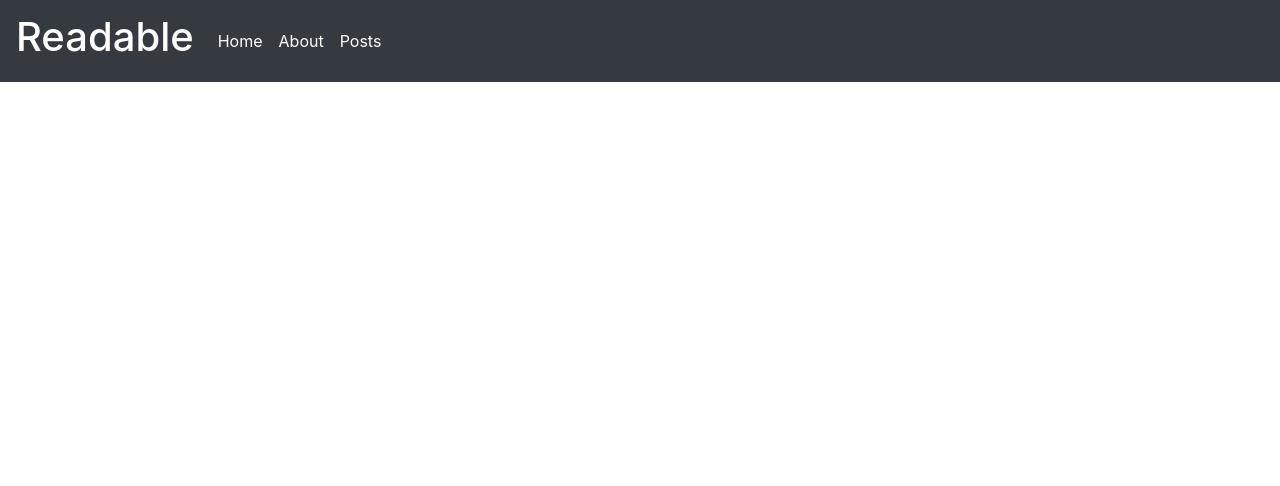
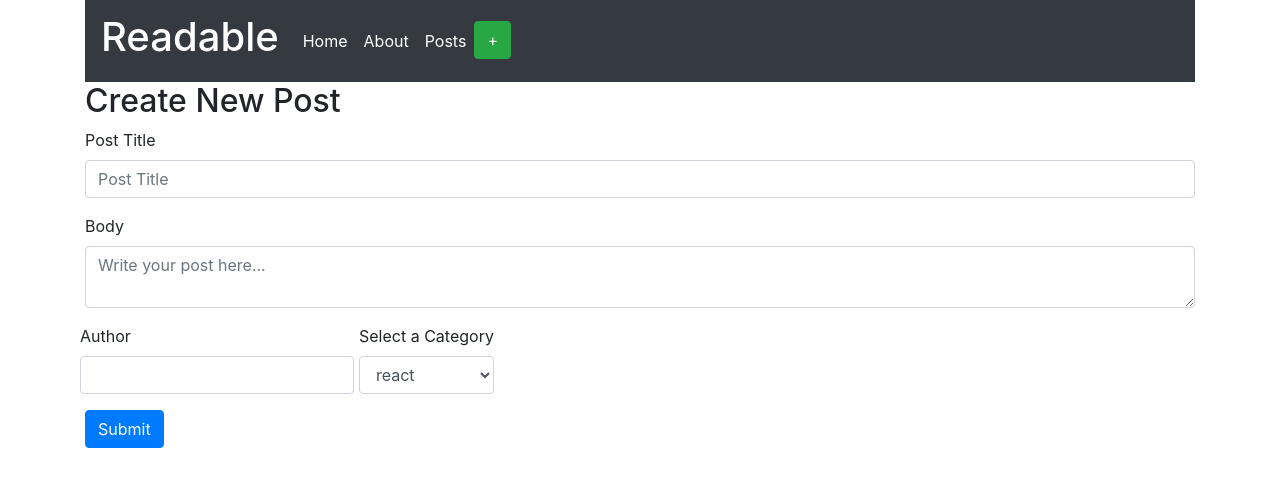
Before and after one commit to codemarq/readable, a React (Create React App) app in the folder frontend/: page /createPost in a window 1280 px wide. Shown: the top 486 px of the page. Built offline with nearby package versions, Linux system fonts and the light colour scheme.

Commit message:
CHORE: createPost form

```diff
--- a/frontend/package.json
+++ b/frontend/package.json
@@ -8,6 +8,7 @@
     "jquery": "^3.3.1",
     "moment": "^2.20.1",
     "popper.js": "^1.12.9",
+    "prop-types": "^15.6.1",
     "react": "^16.2.0",
     "react-dom": "^16.2.0",
     "react-router": "^3.2.0",
--- a/frontend/src/components/App.js
+++ b/frontend/src/components/App.js
@@ -5,7 +5,7 @@ import routes from '../routes'
 class App extends Component {
   render() {
     return (
-      <div className="App">
+      <div className="App container">
         <Header/>
         {routes}
       </div>
--- a/frontend/src/components/common/Header.js
+++ b/frontend/src/components/common/Header.js
@@ -21,6 +21,9 @@ const Header = () => {
             <li className="nav-item active">
               <Link to="/posts" className="nav-link active">Posts</Link>
             </li>
+            <li className="nav-item active">
+              <Link to="/createPost" className="btn btn-success">+</Link>
+            </li>
           </ul>
         </div>
       </nav>
--- /dev/null
+++ b/frontend/src/components/post/CreatePost.js
@@ -0,0 +1,46 @@
+import React, { Component } from 'react'
+// import PropTypes from 'prop-types'
+
+class CreatePost extends Component {
+	render () {
+		return (
+			<form>
+				<h2>Create New Post</h2>
+				{/* <div className="form-row"> */}
+					<div className="form-group">
+						<label for="postTitleInput">Post Title</label>
+						<input type="text" className="form-control" id="postTitleInput" placeholder="Post Title"/>
+					</div>
+				{/* </div> */}
+				{/* <div className="form-row"> */}
+					<div className="form-group">
+						<label for="postBodyInput">Body</label>
+						<textarea className="form-control" id="postBodyInput" placeholder="Write your post here..."/>
+					</div>
+				{/* </div> */}
+				<div className="form-row">
+					<div className="form-group">
+						<label for="postAuthorInput">Author</label>
+						<input type="text" className="form-control" id="postAuthorInput" />
+					</div>
+					<div className="form-group col-auto">
+						<label for="categorySelect">Select a Category</label>
+						<select className="form-control" id="categorySelect">
+							<option>react</option>
+							<option>redux</option>
+							<option>udacity</option>
+						</select>
+					</div>
+				</div>
+				<button type="submit" className="btn btn-primary">Submit</button>
+			</form>
+		)
+	}
+}
+
+// CreatePost.propTypes = {
+// 	return {
+
+// 	}
+// }
+export default CreatePost
--- a/frontend/src/routes.js
+++ b/frontend/src/routes.js
@@ -3,11 +3,13 @@ import { Route } from 'react-router-dom'
 import HomePage from './components/home/HomePage'
 import AboutPage from './components/about/AboutPage'
 import PostsPage from './components/post/PostsPage'
+import CreatePost from './components/post/CreatePost'
 
 export default (
 	<div>
 		<Route exact path="/" component={HomePage} />
 		<Route path="/about" component={AboutPage} />
 		<Route path="/posts" component={PostsPage} />
+		<Route path="/createPost" component={CreatePost} />
 	</div>
 )
--- a/frontend/src/styles/index.css
+++ b/frontend/src/styles/index.css
@@ -2,9 +2,5 @@ body {
   margin: 0;
   padding: 0;
   font-family: sans-serif;
-  text-align: center;
+
 }
-
-.App {
-  text-align: center;
-}
```
Also changed, not shown: 1 other file (tests, documents, lock files or other folders).
